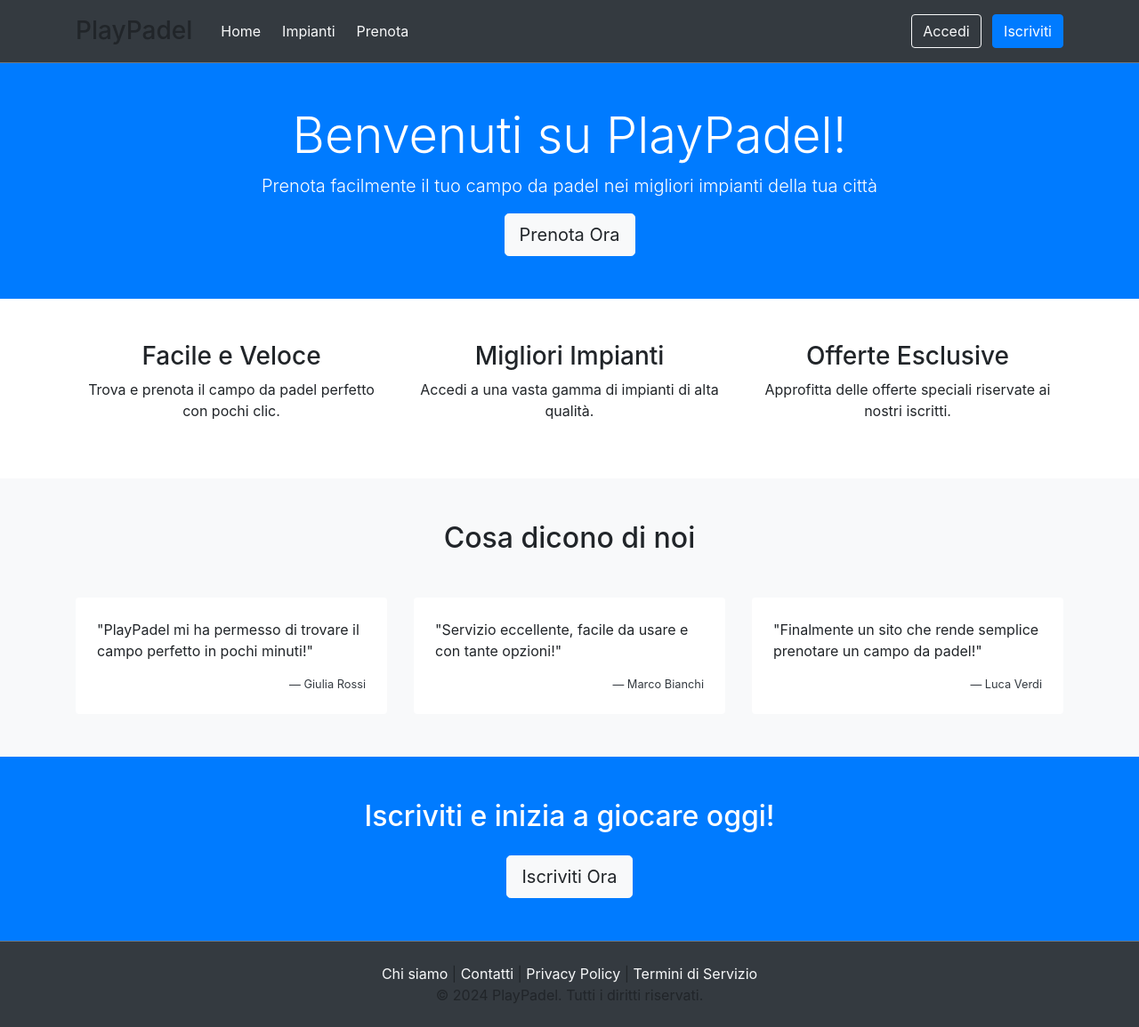
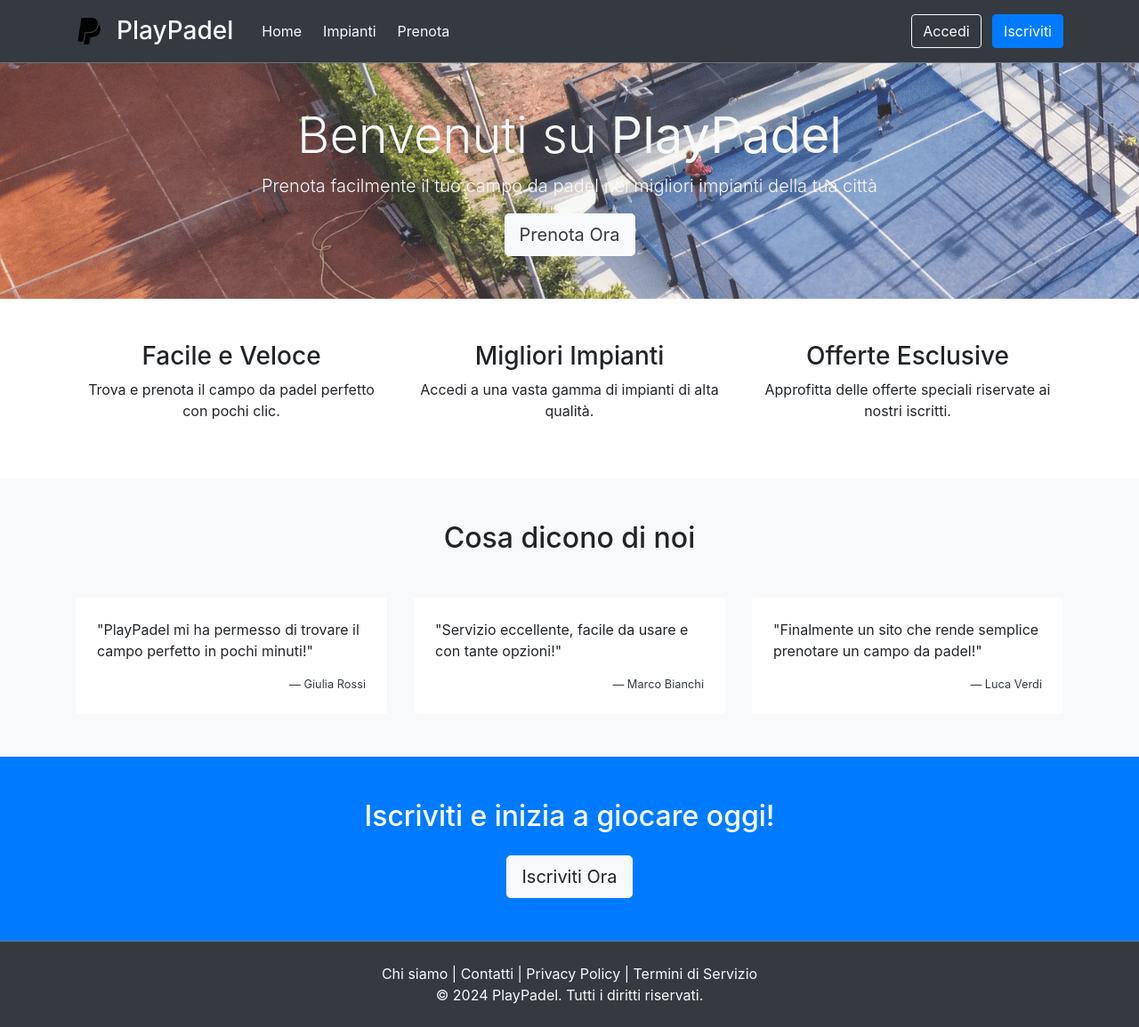
Before and after one commit to giammy02/progTW, a Django app: page / in a window 1280 px wide. Shown: the whole page at 89% size. Run offline with Django 4.2, Linux system fonts and the light colour scheme; some libraries are stand-ins or nearby versions.

Commit message:
Added bg_img and styled homepage

```diff
--- a/playPadel/templates/playPadel/base.html
+++ b/playPadel/templates/playPadel/base.html
@@ -14,7 +14,8 @@
         <header class="bg-dark py-3 border-bottom border-secondary">
             <div class="container d-flex justify-content-between align-items-center">
                 <div class="d-flex align-items-center">
-                    <h1 class="h3 mb-0 me-4">PlayPadel</h1>
+                    <img src="{% static '/img/favicon.svg'%}" alt="Logo" class="mr-3" style="height: 30px; width: 30px;">
+                    <h1 class="text-light h3 mb-0 me-4">PlayPadel</h1>
                     <span class="border-end mx-3" style="height: 24px;"></span>
                     <nav>
                         <ul class="list-unstyled d-flex mb-0">
@@ -39,7 +40,7 @@
         {% endblock %}
 
         <footer class="bg-dark py-4 border-top border-secondary">
-            <div class="container text-center">
+            <div class="container text-center text-light">
                 <p class="mb-0">
                     <a href="#" class="text-light text-decoration-none">Chi siamo</a>
                     |
@@ -49,7 +50,7 @@
                     |
                     <a href="#" class="text-light text-decoration-none">Termini di Servizio</a>
                 </p>
-                <p class="mb-0">© 2024 PlayPadel. Tutti i diritti riservati.</p>
+                <p class="text-light mb-0">© 2024 PlayPadel. Tutti i diritti riservati.</p>
             </div>
         </footer>
     <script src="https://code.jquery.com/jquery-3.2.1.slim.min.js" integrity="sha384-KJ3o2DKtIkvYIK3UENzmM7KCkRr/rE9/Qpg6aAZGJwFDMVNA/GpGFF93hXpG5KkN" crossorigin="anonymous"></script>
--- a/playPadel/website/templates/website/homepage.html
+++ b/playPadel/website/templates/website/homepage.html
@@ -1,12 +1,14 @@
 {% extends "playPadel/base.html" %}
+
+{% load static %}
 
 {% block title %} PlayPadel - Home {% endblock %}
 
 {% block content %}
 
-    <section class="hero bg-primary text-white text-center py-5">
+    <section class="hero bg-primary text-light text-center py-5" style="background-image: url('{% static '/img/homepage_photo.png' %}'); opacity: 0.9; background-position: left;">
         <div class="container">
-            <h1 class="display-4">Benvenuti su PlayPadel!</h1>
+            <h1 class="display-4">Benvenuti su <strong>PlayPadel</strong></h1>
             <p class="lead">Prenota facilmente il tuo campo da padel nei migliori impianti della tua città</p>
             <a href="{% url 'website:prenota' %}" class="btn btn-light btn-lg">Prenota Ora</a>
         </div>
@@ -34,6 +36,7 @@
     <section class="testimonials bg-light py-5">
         <div class="container">
             <h2 class="text-center mb-5">Cosa dicono di noi</h2>
+            <i class="bi bi-star-fill"></i>
             <div class="row">
                 <div class="col-md-4">
                     <div class="testimonial p-4 bg-white rounded shadow-sm">
```
Also changed, not shown: playPadel/static/img/homepage_photo.png (added).
